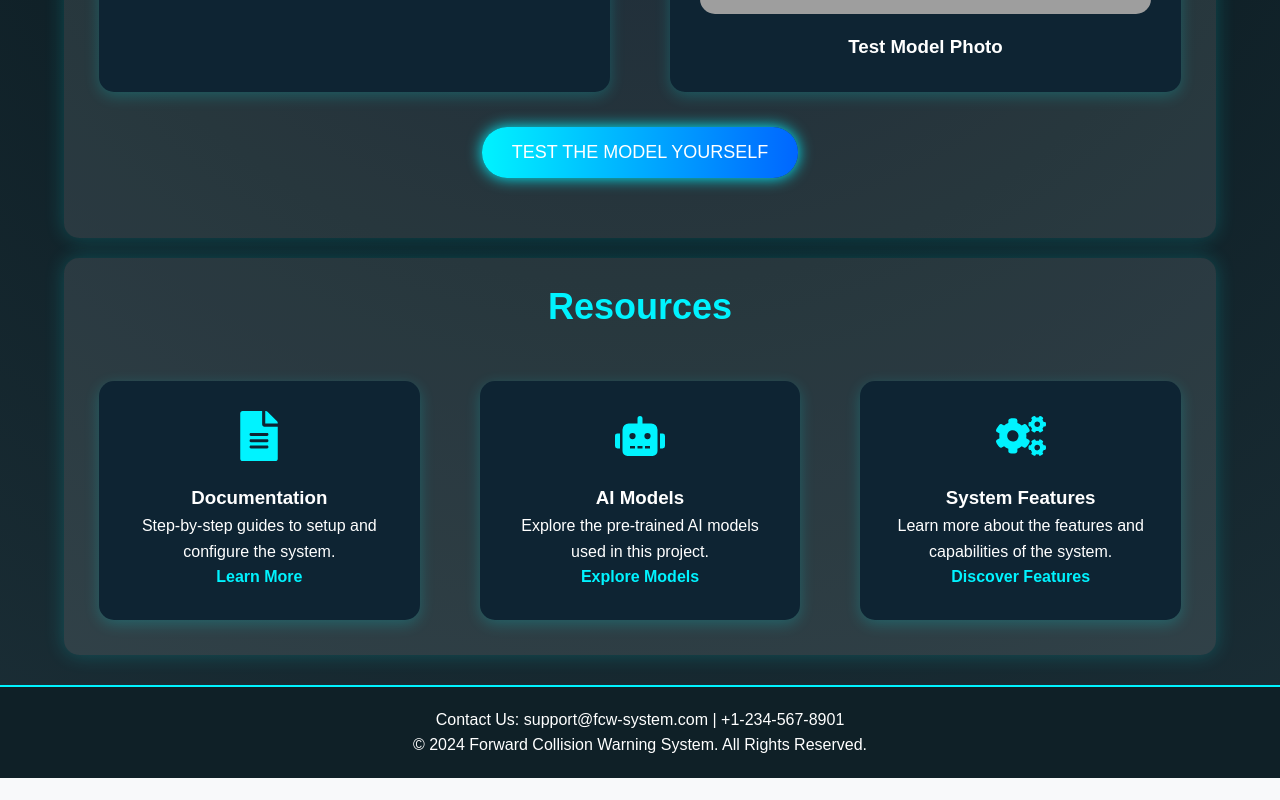
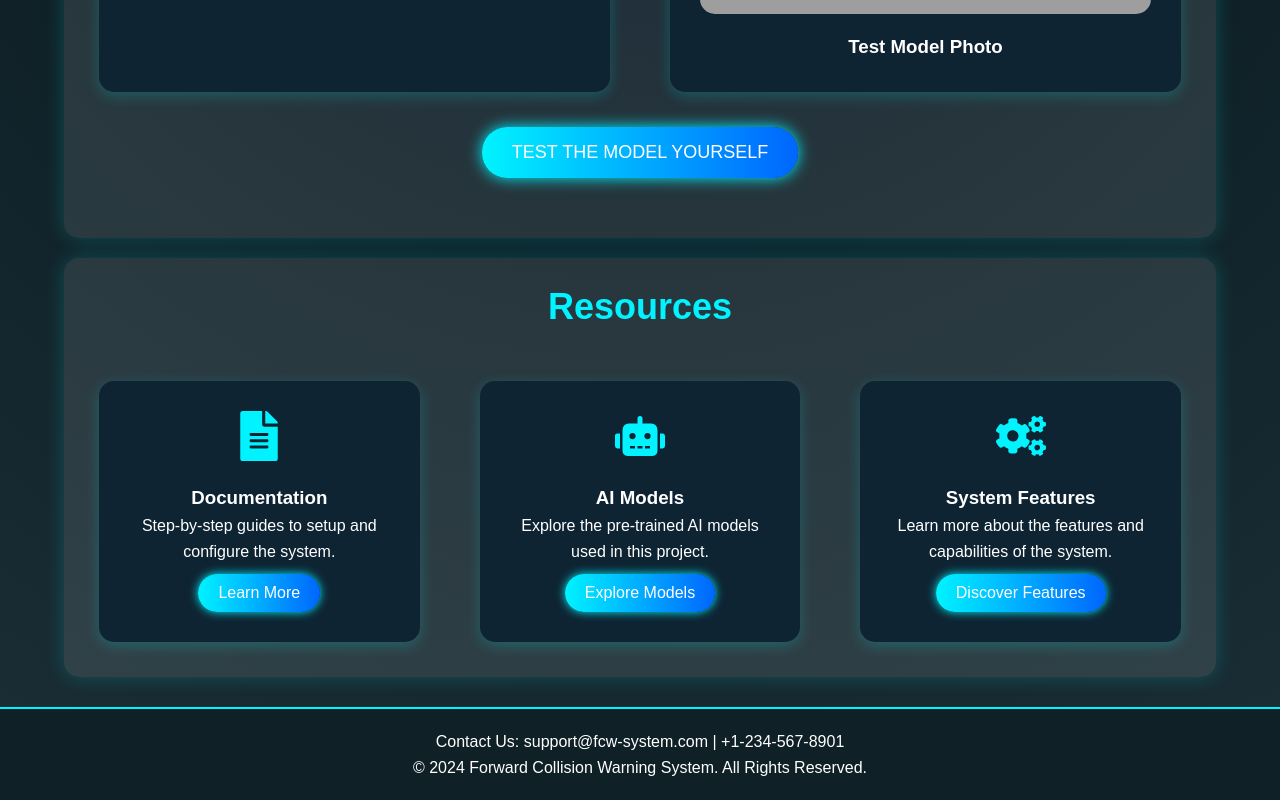
Before and after one commit to lavshashank/project-co-frontend, a React (Create React App) app: page / in a window 1280 px wide. Shown: the part 1532-2332 px from the top of the page. Before the commit the page ends 2310 px from the top, so only its background shows below. Built offline with nearby package versions, Linux system fonts and the light colour scheme; grey boxes are pictures that could not be loaded.

Commit message:
Update Home.js

```diff
--- a/src/components/Home.js
+++ b/src/components/Home.js
@@ -139,6 +139,24 @@ const styles = {
       boxShadow: "0 0 20px #00f3ff",
     },
   },
+  linkButton: {
+    background: "linear-gradient(to right, #00f3ff, #0066ff)",
+    color: "#fff",
+    padding: "10px 20px",
+    border: "none",
+    borderRadius: "25px",
+    cursor: "pointer",
+    fontSize: "16px",
+    transition: "transform 0.3s ease, box-shadow 0.3s ease",
+    boxShadow: "0 0 10px #00f3ff",
+    marginTop: "10px",
+  },
+  linkButtonHover: {
+    "&:hover": {
+      transform: "scale(1.05)",
+      boxShadow: "0 0 20px #00f3ff",
+    },
+   },
 };
 
 function Home() {
@@ -264,27 +282,36 @@ function Home() {
             <FaFileAlt style={styles.resourceIcon} />
             <h3>Documentation</h3>
             <p>Step-by-step guides to setup and configure the system.</p>
-            <a href='' style={styles.link} onClick={() => navigate("/report")}>
+            <button
+              style={{ ...styles.linkButton, ...styles.linkButtonHover }}
+              onClick={() => navigate("/report")}
+            >
               Learn More
-            </a>
+            </button>
           </div>
 
           <div style={{ ...styles.resourceCard, ...styles.resourceCardHover }}>
             <FaRobot style={styles.resourceIcon} />
             <h3>AI Models</h3>
             <p>Explore the pre-trained AI models used in this project.</p>
-            <a href='' style={styles.link} onClick={() => navigate("/models")}>
+            <button
+              style={{ ...styles.linkButton, ...styles.linkButtonHover }}
+              onClick={() => navigate("/models")}
+            >
               Explore Models
-            </a>
+            </button>
           </div>
 
           <div style={{ ...styles.resourceCard, ...styles.resourceCardHover }}>
             <FaCogs style={styles.resourceIcon} />
             <h3>System Features</h3>
             <p>Learn more about the features and capabilities of the system.</p>
-            <a href='' style={styles.link} onClick={() => navigate("/features")}>
+            <button
+              style={{ ...styles.linkButton, ...styles.linkButtonHover }}
+              onClick={() => navigate("/features")}
+            >
               Discover Features
-            </a>
+            </button>
           </div>
         </div>
       </section>
```
